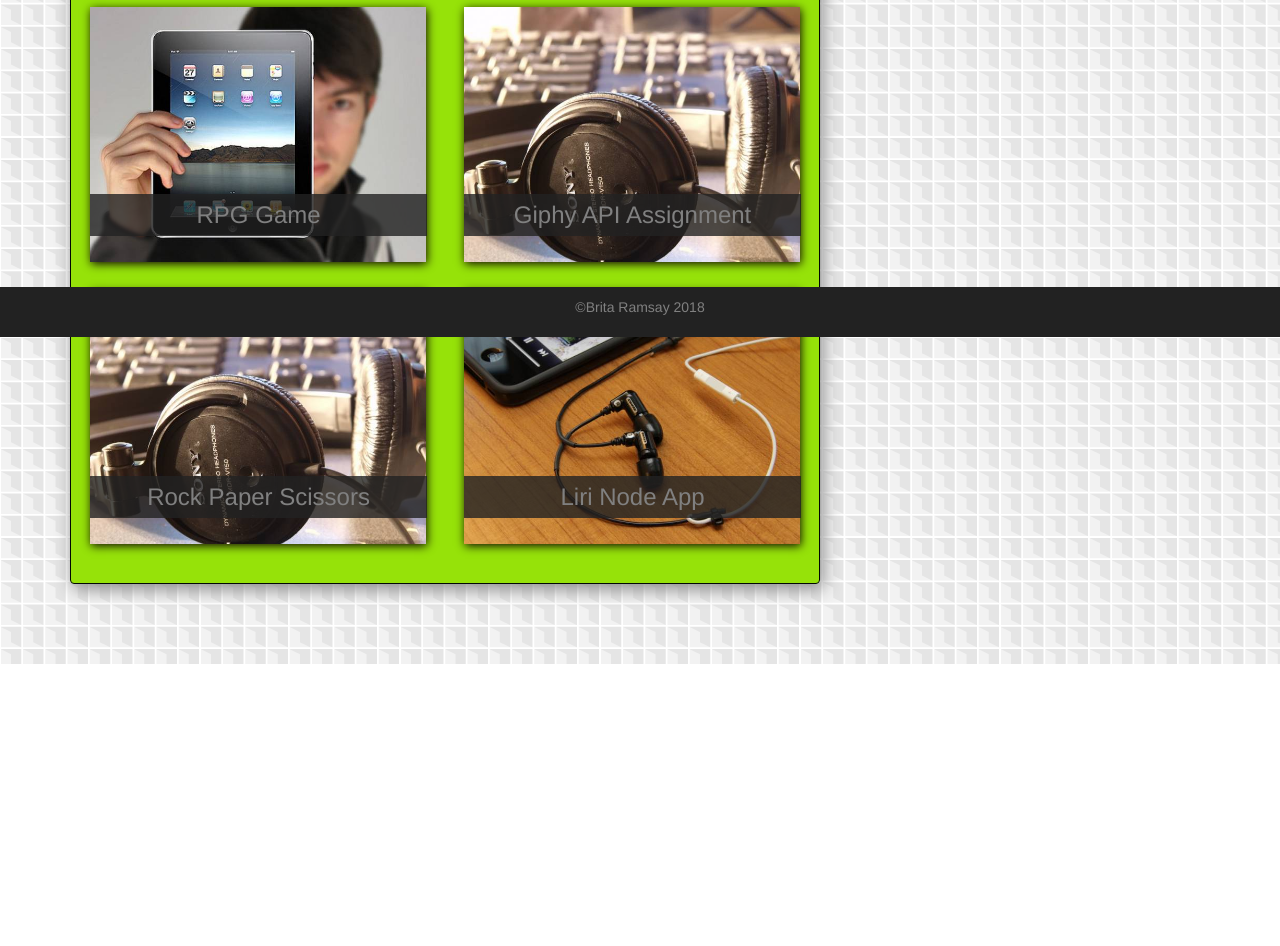
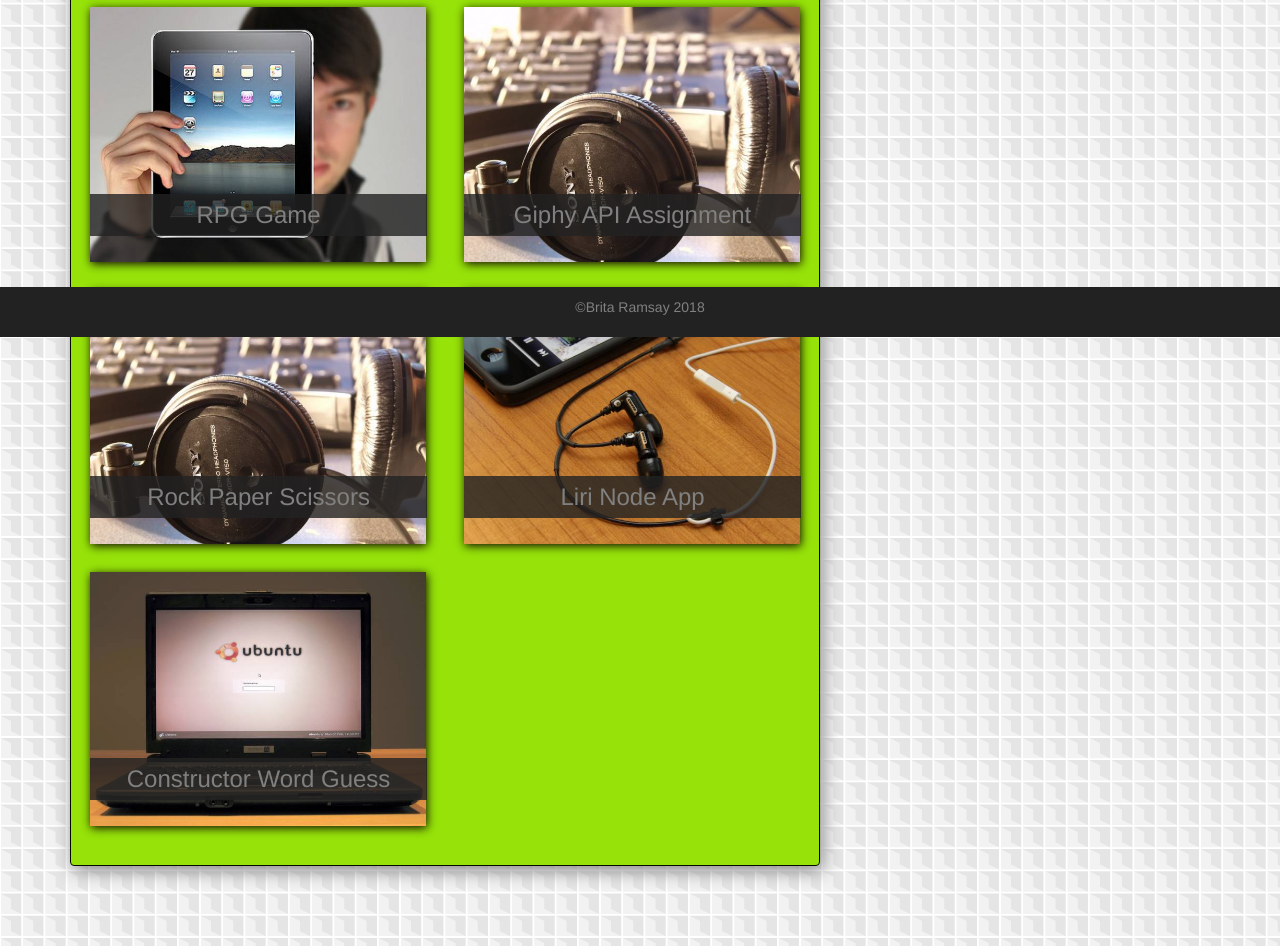
Before and after one commit to britaramsay/Bootstrap-Portfolio, a plain HTML site: page portfolio.html in a window 1280 px wide. Shown: the part 463-1409 px from the top of the page. Before the commit the page ends 1127 px from the top, so only its background shows below. Drawn offline with nearby package versions, Linux system fonts and the light colour scheme.

Commit message:
Added Constructor Word Guess

```diff
--- a/portfolio.html
+++ b/portfolio.html
@@ -88,6 +88,15 @@
                                     </div>
                                 </div>
                             </div>
+                            <div class="row">
+                                <div class="col-xs-6 col-sm-6 col-md-6 col-lg-6">
+                                    <div class="thumbnail">
+                                        <a href="https://github.com/britaramsay/Constructor-Word-Guess"><img src="assets/images/1.jpg" alt="Constructor Word Guess">
+
+                                        <h3>Constructor Word Guess</h3></a>
+                                    </div>
+                                </div>
+                            </div>
                         </div>
                     </div>
                 </div>
```
